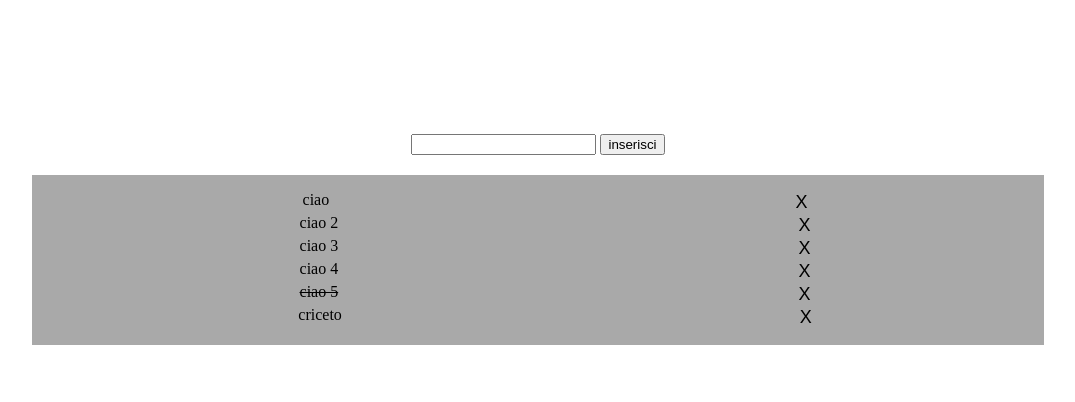
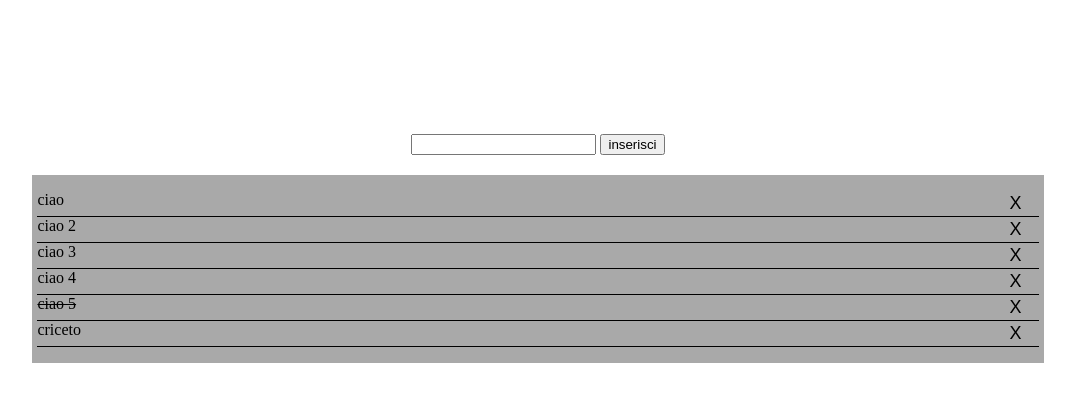
Before and after one commit to sidra1991/vue-todolist, a plain HTML site: page index.html in a window 1280 px wide. Shown: the whole page, without its empty margins (102-1177 px from the left). Drawn offline with nearby package versions, Linux system fonts and the light colour scheme.

Commit message:
mi accontento

```diff
--- a/stile/stile.css
+++ b/stile/stile.css
@@ -8,9 +8,16 @@
 
 .todo {
     display: flex;
-    justify-content: space-around;
+    justify-content: space-between;
+    border-bottom: 1px solid black;
+}
 
+ul {
+    padding-left: 5px;
+    padding-right: 5px;
 }
+
+
 .input {
     align-items: center;
     text-align: center;
@@ -28,8 +35,20 @@
     font-size: large;
     border: none;
     background-color: transparent;
+    padding-right: 1rem;
+    border: 1px solid transparent;
 }
 
 .ceck {
     text-decoration: line-through;
 }
+
+.todo button:hover {
+    background-color: gray;
+    border: 1px solid black;
+    color: red;
+}
+
+.todo:hover {
+    background-color: lightgray;
+}
```
